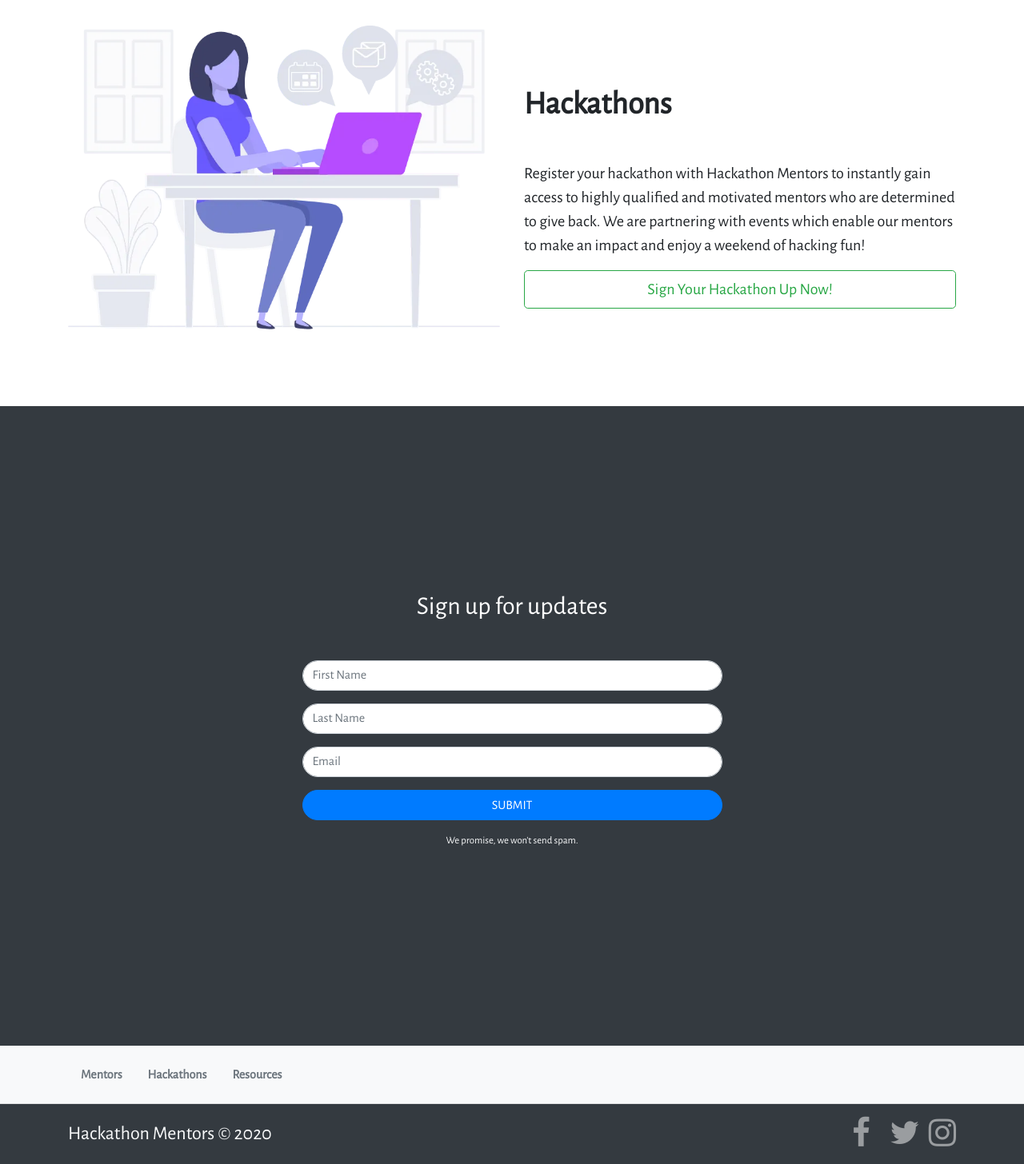
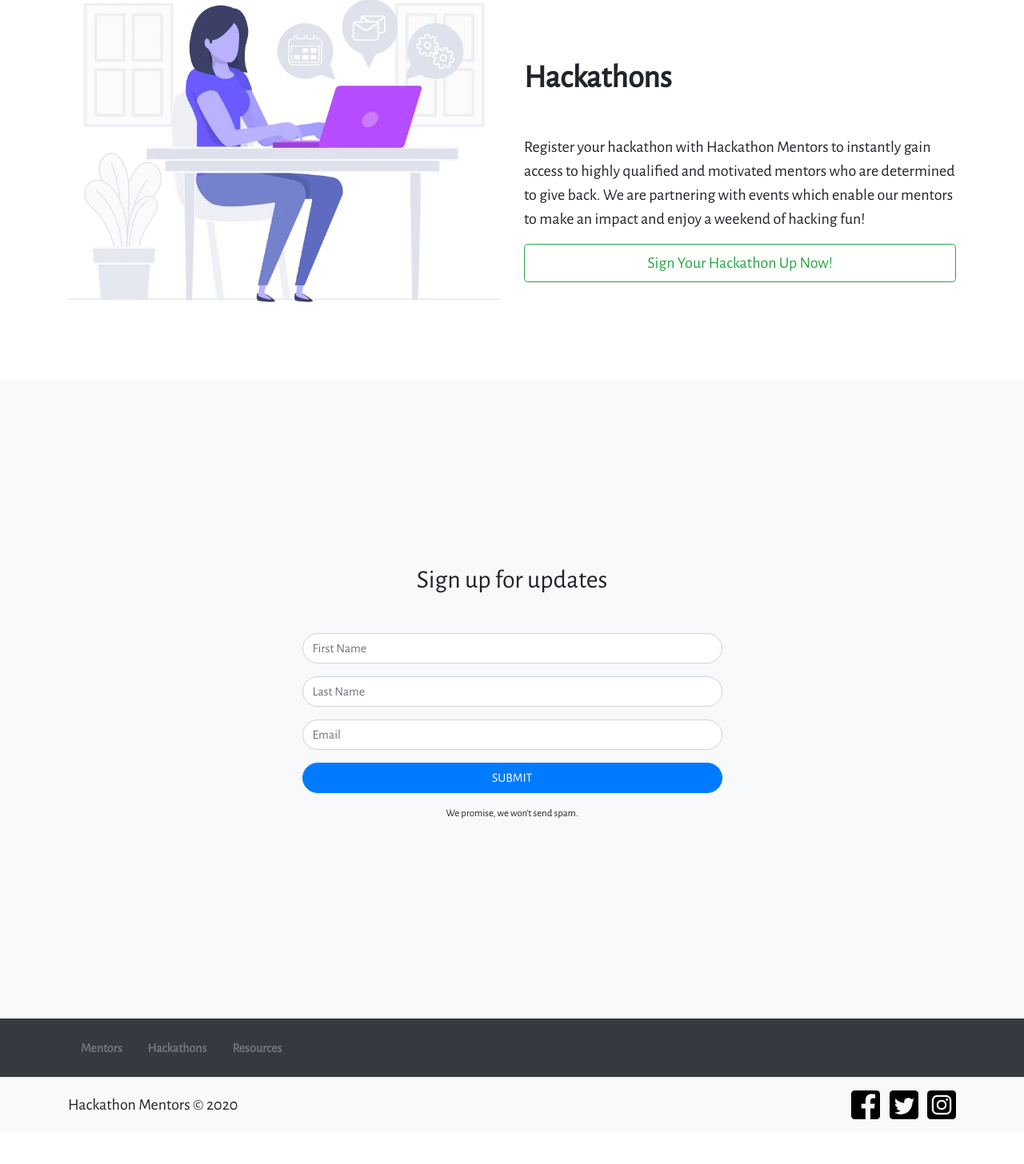
Before and after one commit to hackathon-mentors/hackathon-mentors-web, a Django app: page / in a window 1280 px wide. Shown: the part 1477-2933 px from the top of the page at 80% size. After the commit the page ends 2877 px from the top, so only its background shows below. Run offline with Django 3.2, Linux system fonts and the light colour scheme; some libraries are stand-ins or nearby versions.

Commit message:
:sparkles: template works

```diff
--- a/hackathonmentors/hackathonmentors/templates/index.html
+++ b/hackathonmentors/hackathonmentors/templates/index.html
@@ -80,11 +80,11 @@
 </section>
 
 
-<section class="vh-100 bg-dark" id="contact">
+<section class="vh-100 bg-light" id="contact">
   <div class="container h-100">
     <div class="d-flex flex-row justify-content-center h-100">
-      <div class="col-6 my-auto">
-        <h2 class="text-white text-center mb-5">
+      <div class="col-sm-10 col-md-8 col-lg-6 my-auto">
+        <h2 class="text-center mb-5">
           Sign up for updates
         </h2>
         <form action="https://gmail.us4.list-manage.com/subscribe/post?u=0df9eb9df8e9a6f54d3dc9c3a&amp;id=d574cb485f" method="post" id="mc-embedded-subscribe-form" name="mc-embedded-subscribe-form" class="validate" target="_blank" novalidate>
@@ -113,8 +113,8 @@
 
         </form>
 
-        <p class="text-center small mt-3 text-light">
-        We promise, we won't send spam.
+        <p class="text-center small mt-3">
+          We promise, we won't send spam.
         </p>
 
       </div>
--- a/hackathonmentors/hackathonmentors/templates/structure/footer.html
+++ b/hackathonmentors/hackathonmentors/templates/structure/footer.html
@@ -1,37 +1,38 @@
-<footer class="bg-light text-light">
+{% load static %}
+
+<footer class="bg-light border-top border-dark">
+
+  <section class="bg-dark text-light">
     <div class="container py-3 d-flex flex-column flex-md-row">
       <a class="nav-link text-muted font-weight-bold" href="#">Mentors</a>
       <a class="nav-link text-muted font-weight-bold" href="#">Hackathons</a>
       <a class="nav-link text-muted font-weight-bold disabled" href="#" tabindex="-1" aria-disabled="true">Resources</a>
     </div>
+  </section>
 
   <hr class="clearfix w-100 my-0">
 
-  <div class="bg-dark">
   <div class="d-flex container flex-row justify-content-between lead py-3">
-      <div class="text-light my-auto">
-        <span class="h4">Hackathon Mentors &copy; 2020</span>
+    <div class="my-auto">
+      <span class="h5">Hackathon Mentors &copy; 2020</span>
     </div>
     <ul class="list-inline mb-0">
       <li class="list-inline-item" style="width: 36px; height: auto;">
-          <a href="https://fb.me/hackathonmentors" class="text-white-50" target="_blank" style="width: 1.5rem;">
-            <i class="fa fa-2x fa-facebook">
-            </i>
+        <a href="//fb.me/hackathonmentors" target="_blank" style="width: 1.5rem;">
+          <img src="{% static 'img/footer_social_icons/facebook.png' %}" class="img-fluid">
         </a>
       </li>
-        <li class="list-inline-item">
-          <a href="https://twitter.com/hackathonmentor" class="text-white-50" target="_blank" style="width: 1.5rem;">
-            <i class="fa fa-2x fa-twitter">
-            </i>
+      <li class="list-inline-item" style="width: 36px; height: auto;">
+        <a href="//twitter.com/hackathonmentor" target="_blank" style="width: 1.5rem;">
+          <img src="{% static 'img/footer_social_icons/twitter.png' %}" class="img-fluid">
         </a>
       </li>
-        <li class="list-inline-item">
-          <a href="https://instagram.com/hackathonmentors" class="text-white-50" target="_blank" style="width: 1.5rem;">
-            <i class="fa fa-2x fa-instagram">
-            </i>
+      <li class="list-inline-item" style="width: 36px; height: auto;">
+        <a href="//instagram.com/hackathonmentors" target="_blank" style="width: 1.5rem;">
+          <img src="{% static 'img/footer_social_icons/instagram.png' %}" class="img-fluid">
         </a>
       </li>
     </ul>
   </div>
-  </div>
+
 </footer>
--- /dev/null
+++ b/hackathonmentors/user/templates/dashboard/structure/base.html
@@ -0,0 +1 @@
+{% extends "structure/base.html" %}
```
Also changed, not shown: hackathonmentors/hackathonmentors/templates/structure/navbar.html (+18 -13 lines). Lines whose indentation alone changed are shown as unchanged.
